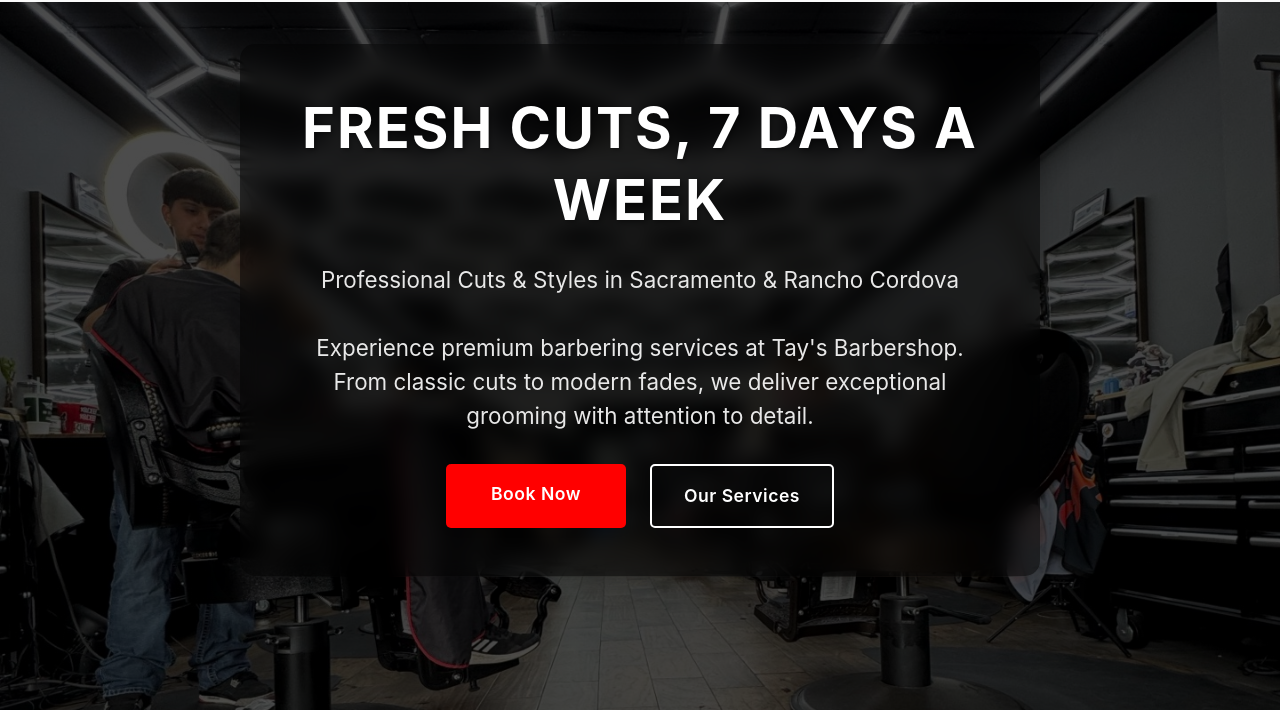
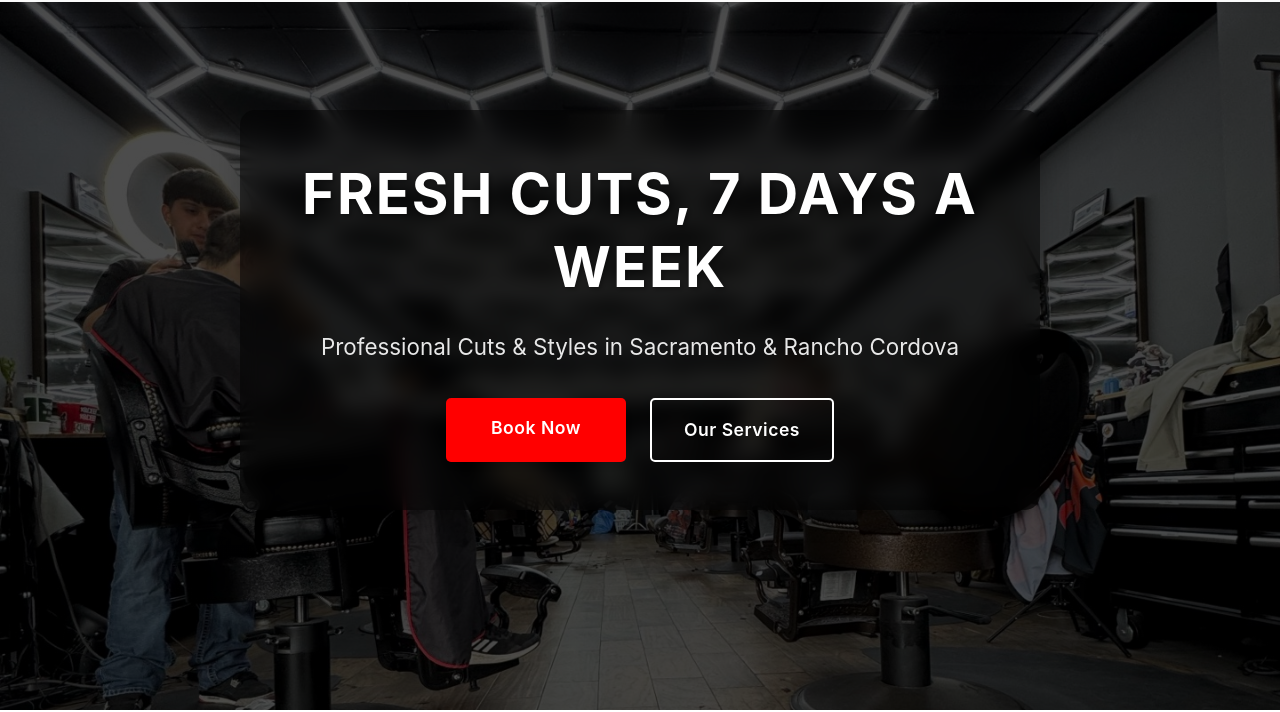
Before and after one commit to MarkTheCoderShark/tays-barbershop, a website: page index.html in a window 1280 px wide. Shown: the part 90-802 px from the top of the page. Drawn offline with Linux system fonts and the light colour scheme; some packages are replaced by stand-ins of ours; files whose address does not match are found by name.

Commit message:
Remove detailed description from hero section

```diff
--- a/index.html
+++ b/index.html
@@ -211,7 +211,6 @@
             <div class="hero-content">
                 <h1>Fresh Cuts, 7 Days a Week</h1>
                 <p class="hero-subtitle">Professional Cuts & Styles in Sacramento & Rancho Cordova</p>
-                <p class="hero-description">Experience premium barbering services at Tay's Barbershop. From classic cuts to modern fades, we deliver exceptional grooming with attention to detail.</p>
                 <div class="cta-buttons">
                     <a href="#booking" class="btn primary" aria-label="Book appointment at Tay's Barbershop">Book Now</a>
                     <a href="#services" class="btn secondary" aria-label="View our barbershop services">Our Services</a>
```
